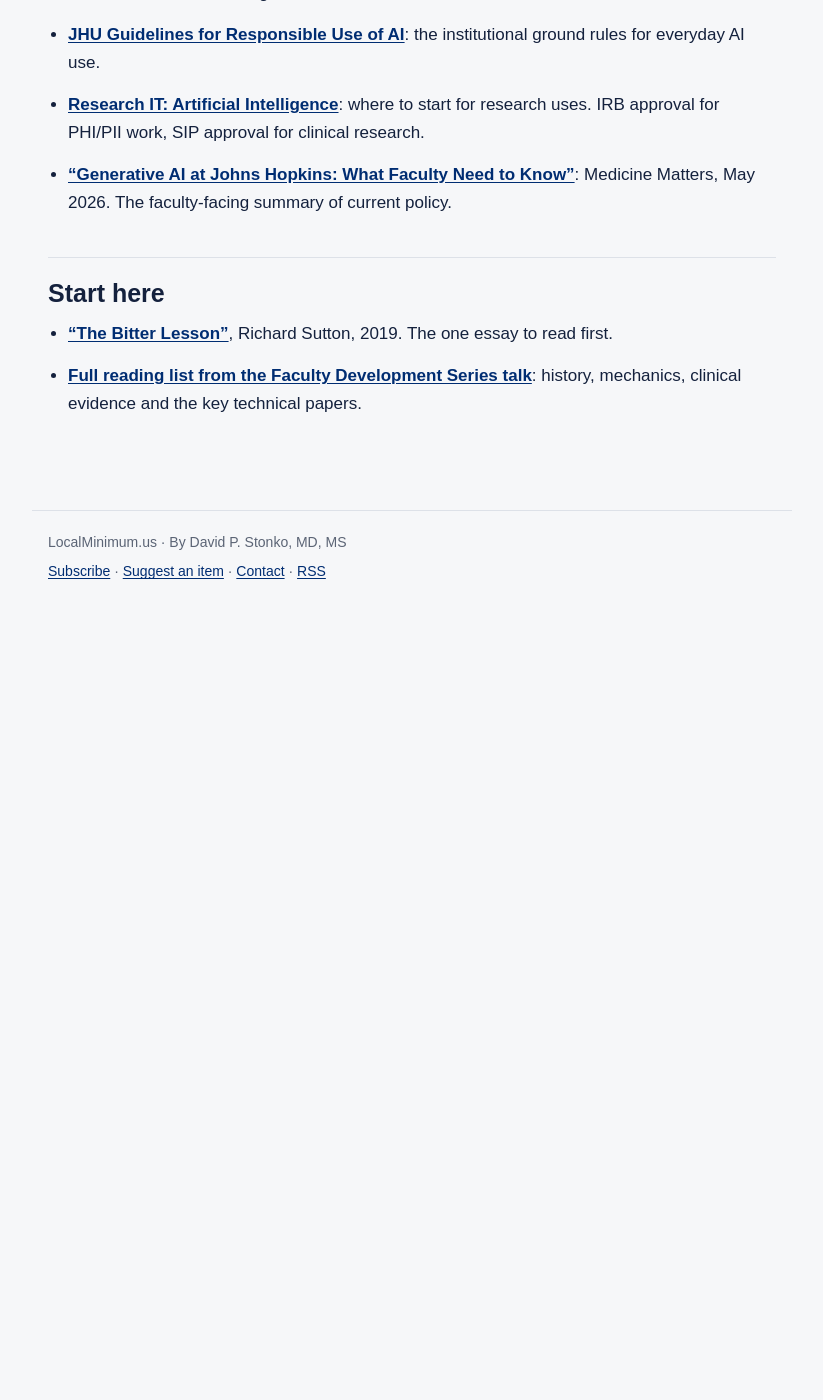
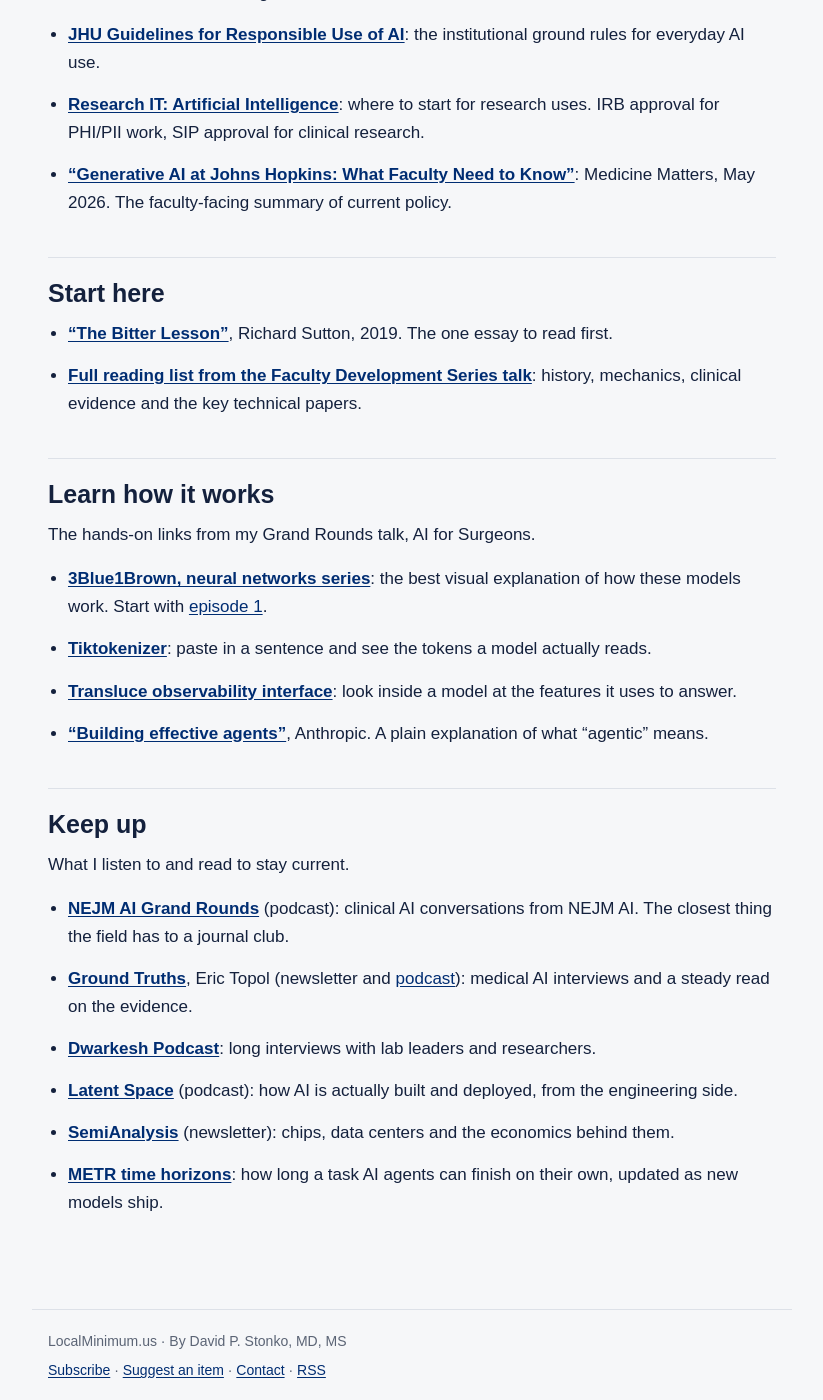
Before and after one commit to davidstonko/ai-surgery, a Jekyll site: the page built from docs/resources/index.md, in a window 1280 px wide and 1400 px high, scrolled down 637 px. Shown: the whole window, without its empty margins (228-1051 px from the left). Built offline with Jekyll 4.4.1, drawn with Linux system fonts in a browser that asks for light colours; before the commit the page ends 1267 px from its top, so only the background shows below that.

Commit message:
Resources: add Learn how it works and Keep up sections
Co-Authored-By: Claude Opus 5.5 <noreply@anthropic.com>
Claude-Session: https://claude.ai/code/session_01CC9uqAMJHVu3pkJefiANJN

```diff
--- a/docs/resources/index.md
+++ b/docs/resources/index.md
@@ -2,7 +2,7 @@
 layout: default
 title: Resources
 nav: resources
-description: Johns Hopkins AI tools and policies, and where to start reading on AI in surgery.
+description: Johns Hopkins AI tools and policies, where to start reading on AI in surgery, how the models work, and what to follow to keep up.
 ---
 # Resources
 
@@ -29,4 +29,24 @@ description: Johns Hopkins AI tools and policies, and where to start reading on
 - **["The Bitter Lesson"](http://www.incompleteideas.net/IncIdeas/BitterLesson.html)**, Richard Sutton, 2019. The one essay to read first.
 - **[Full reading list from the Faculty Development Series talk](../library/2026/09/ai-safety-effectiveness-surgery-resources/)**: history, mechanics, clinical evidence and the key technical papers.
 
+## Learn how it works
+
+The hands-on links from my Grand Rounds talk, AI for Surgeons.
+
+- **[3Blue1Brown, neural networks series](https://www.youtube.com/playlist?list=PLZHQObOWTQDNU6R1_67000Dx_ZCJB-3pi)**: the best visual explanation of how these models work. Start with [episode 1](https://www.youtube.com/watch?v=aircAruvnKk).
+- **[Tiktokenizer](https://tiktokenizer.vercel.app)**: paste in a sentence and see the tokens a model actually reads.
+- **[Transluce observability interface](https://transluce.org/observability-interface)**: look inside a model at the features it uses to answer.
+- **["Building effective agents"](https://www.anthropic.com/engineering/building-effective-agents)**, Anthropic. A plain explanation of what "agentic" means.
+
+## Keep up
+
+What I listen to and read to stay current.
+
+- **[NEJM AI Grand Rounds](https://podcasts.apple.com/us/podcast/nejm-ai-grand-rounds/id1657518313)** (podcast): clinical AI conversations from NEJM AI. The closest thing the field has to a journal club.
+- **[Ground Truths](https://erictopol.substack.com/)**, Eric Topol (newsletter and [podcast](https://erictopol.substack.com/s/podcasts)): medical AI interviews and a steady read on the evidence.
+- **[Dwarkesh Podcast](https://www.dwarkesh.com/)**: long interviews with lab leaders and researchers.
+- **[Latent Space](https://www.latent.space/podcast)** (podcast): how AI is actually built and deployed, from the engineering side.
+- **[SemiAnalysis](https://newsletter.semianalysis.com/about)** (newsletter): chips, data centers and the economics behind them.
+- **[METR time horizons](https://metr.org/time-horizons/)**: how long a task AI agents can finish on their own, updated as new models ship.
+
 </div>
```
